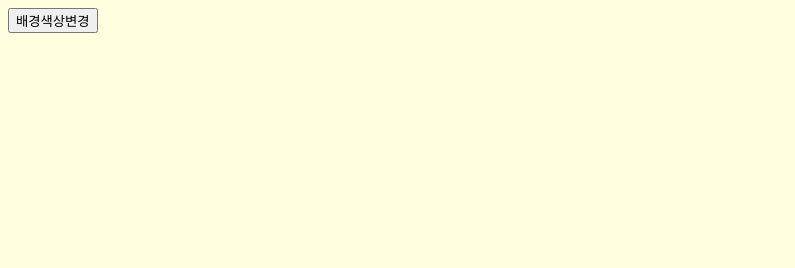
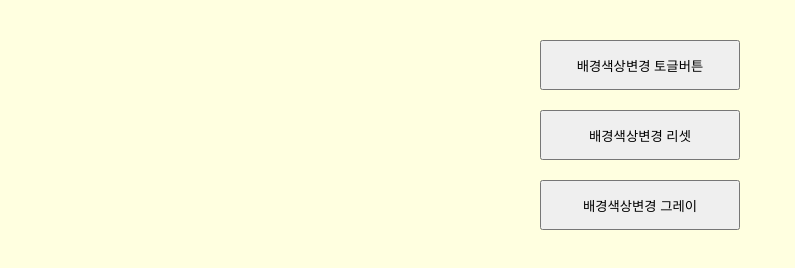
Before and after one commit to ankyungmin729/kopo_homework_3.15, a plain HTML site: page index.html in a window 1280 px wide. Shown: the whole page, without its empty margins (0-795 px from the left). Drawn offline with Linux system fonts and the light colour scheme.

Commit message:
버튼 3개 추가

```diff
--- a/index.html
+++ b/index.html
@@ -6,21 +6,59 @@
     <meta name="viewport" content="width=device-width, initial-scale=1.0">
     <title>Document</title>
     <style>
+        #wrap{
+            width: 100%;
+            margin: 0 auto;
+        }
+        .btn_box{
+            width: 200px;
+            margin: 0 auto;
+            margin-top: 40px;
+        }
         body{
             background-color: lightyellow;
         }
         .bgcolor--blue{
             background-color: lightblue;
         }
+        .bgcolor--gray{
+            background-color: lightgray;
+        }
+
+        button{
+            display: block;
+            width: 200px;
+            height: 50px;
+            margin-bottom: 20px;
+        }
     </style>
 </head>
 <body>
-    <button class="btn_bg">배경색상변경</button>
+    <div id="wrap">
+        <div class="btn_box">
+            <button class="btn_bg">배경색상변경 토글버튼</button>
+            <button class="btn_bg_reset">배경색상변경 리셋</button>
+            <button class="btn_bg_gray">배경색상변경 그레이</button>
+        </div>
+
+    </div>
+
     <script>
         const btnBg = document.querySelector('.btn_bg');
         btnBg.addEventListener('click', function(){
             document.body.classList.toggle('bgcolor--blue');
         });
+
+        const btnBgReset = document.querySelector('.btn_bg_reset');
+        btnBgReset.addEventListener('click', function(){
+            document.body.classList.remove('bgcolor--blue');
+            document.body.classList.remove('bgcolor--gray');
+        });
+
+        const btnBgGray = document.querySelector('.btn_bg_gray');
+        btnBgGray.addEventListener('click',function(){
+            document.body.classList.add('bgcolor--gray');
+        });
     </script>
 </body>
 </html>
```
